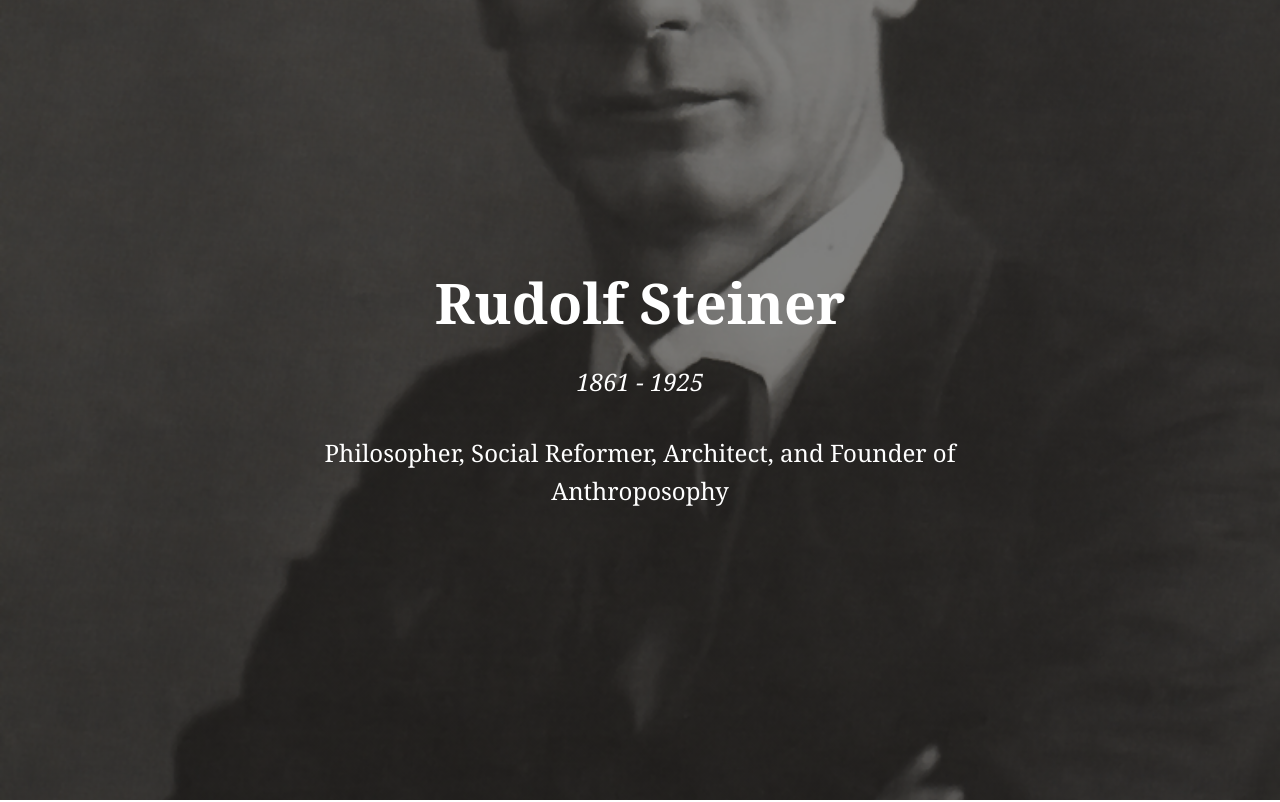
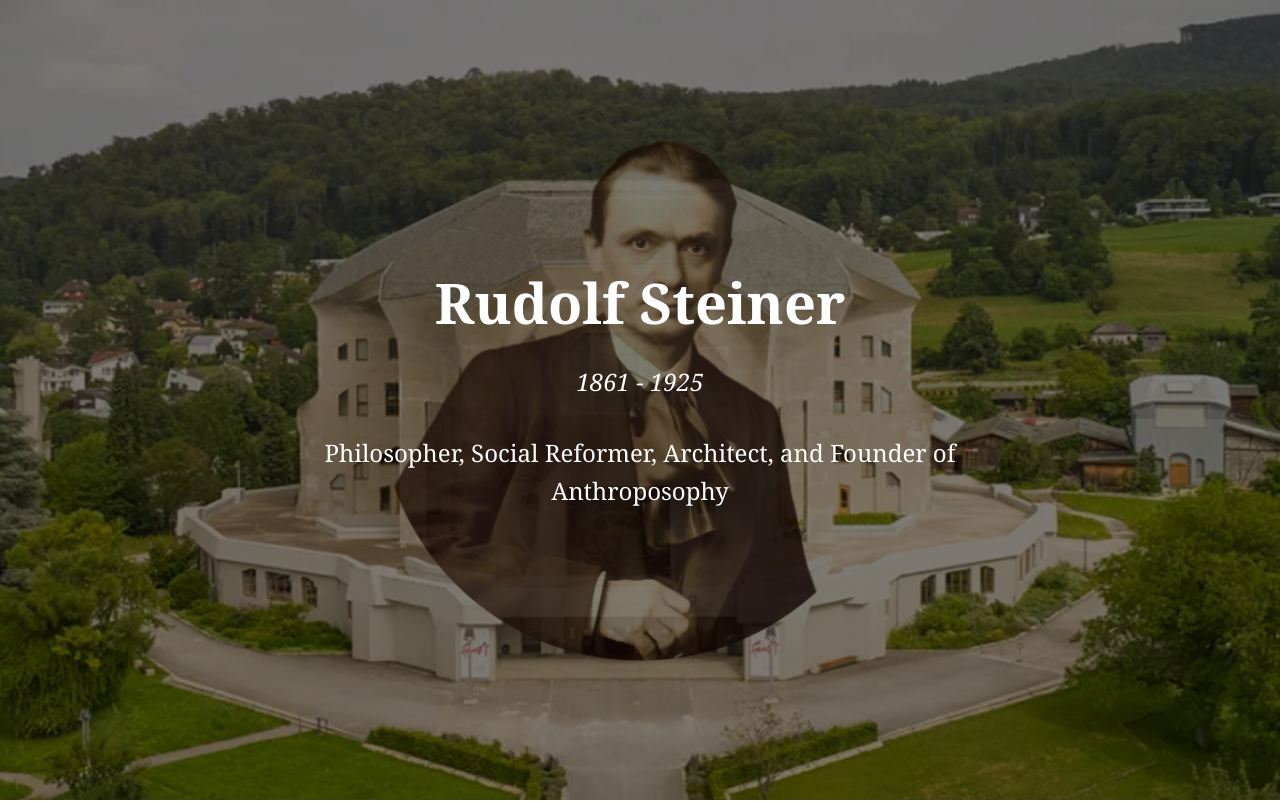
Before and after one commit to afrmstudio/rudolfsteiner, a plain HTML site: page index.html in a window 1280 px wide. Shown: the top 802 px of the page. Drawn offline with Linux system fonts and the light colour scheme.

Commit message:
Update style.css

```diff
--- a/style.css
+++ b/style.css
@@ -16,7 +16,7 @@ body {
 }
 .hero {
     height: 100vh;
-    background: linear-gradient(rgba(0,0,0,0.5), rgba(0,0,0,0.5)), url('images/Rudolf_Steiner_1905.jpg');
+    background: linear-gradient(rgba(0,0,0,0.5), rgba(0,0,0,0.5)), url('images/steiner-portrait.jpg');
     background-size: cover;
     background-position: center;
     display: flex;
```
